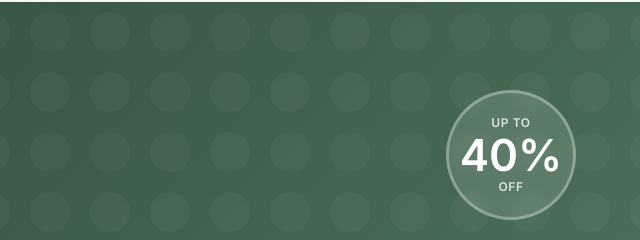
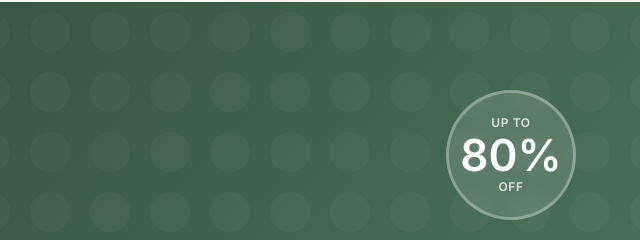
Before and after one commit to mdaslamk526/sanayastore, a plain HTML site: page index.html in a window 1280 px wide. Shown: the part 1320-1560 px from the top of the page, 640-1280 px from the left. Drawn offline with nearby package versions, Linux system fonts and the light colour scheme; a web font is replaced by a local one.

Commit message:
Update sale banner discount badge from 40% to 80% off

```diff
--- a/index.html
+++ b/index.html
@@ -117,7 +117,7 @@
     </div>
     <div class="sale-badge">
       <span>UP TO</span>
-      <strong>40%</strong>
+      <strong>80%</strong>
       <span>OFF</span>
     </div>
   </section>
```
